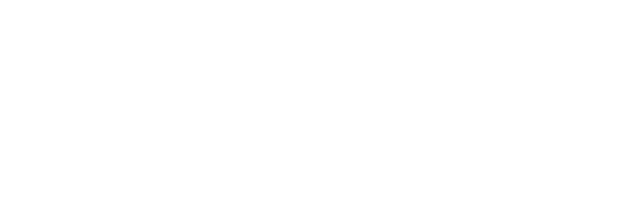
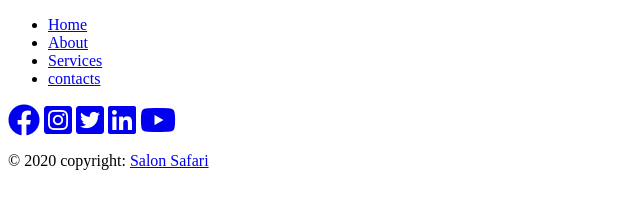
Before and after one commit to Juliet879/Medwin-Cares-Hospital, a plain HTML site: page index.html in a window 1280 px wide. Shown: the whole page, without its empty margins (0-640 px from the left). Drawn offline with Linux system fonts and the light colour scheme.

Commit message:
add initial commit

```diff
--- a/index.html
+++ b/index.html
@@ -1,11 +1,31 @@
 <!DOCTYPE html>
 <html lang="en">
+
 <head>
     <meta charset="UTF-8">
     <meta name="viewport" content="width=device-width, initial-scale=1.0">
     <title>Document</title>
+    <link rel="stylesheet" href="https://cdnjs.cloudflare.com/ajax/libs/font-awesome/5.13.1/css/all.min.css">
+    <link rel="stylesheet" href="css/style.css">
 </head>
+
 <body>
+    <nav>
+        <ul>
+            <li><a href="#home">Home</a></li>
+            <li><a href="#about">About</a></li>
+            <li><a href="activities">Services</a></li>
+            <li><a href="contacts">contacts</a></li>
+        </ul>
+    </nav>
+    <div id=icons>
+        <a href="https://www.facebook.com/" target="_blank"><i class="fab fa-facebook fa-2x"></i></a>
+        <a href="https://www.instagram.com/" target="_blank"><i class="fab fa-instagram-square fa-2x"></i></a>
+        <a href="https://twitter.com/" target="_blank"><i class="fab fa-twitter-square fa-2x"></i></a>
+        <a href="https://ke.linkedin.com/" target="_blank"><i class="fab fa-linkedin fa-2x"></i></a>
+        <a href="https://www.youtube.com/" target="_blank"><i class="fab fa-youtube fa-2x"></i></a>
+        <p>&copy; 2020 copyright: <a href="https://www.instagram.com/" target="_blank">Salon Safari</a></p>
+    </div>
+</body>
 
-</body>
 </html>
```
